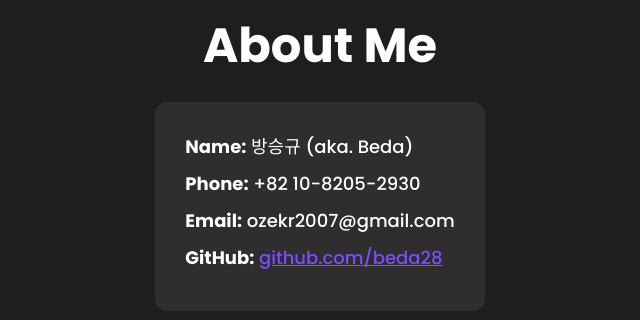
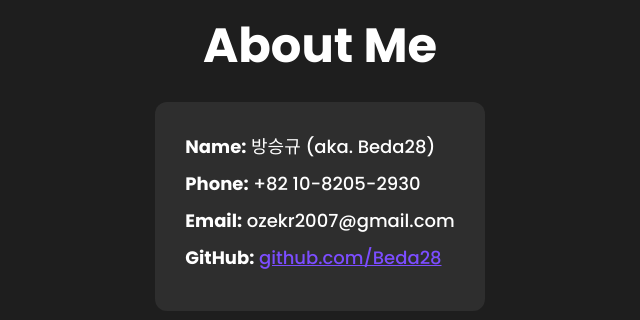
Before and after one commit to Beda28/SDP, a plain HTML site: page index.html in a window 1280 px wide. Shown: the part 1080-1400 px from the top of the page, 320-960 px from the left. Drawn offline with Linux system fonts and the light colour scheme.

Commit message:
Update index.html
링크수정 2트

```diff
--- a/index.html
+++ b/index.html
@@ -194,10 +194,10 @@
     <h1>About Me</h1>
     <div class="contact-box">
       <ul>
-        <li><strong>Name:</strong> 방승규 (aka. Beda)</li>
+        <li><strong>Name:</strong> 방승규 (aka. Beda28)</li>
         <li><strong>Phone:</strong> +82 10-8205-2930</li>
         <li><strong>Email:</strong> ozekr2007@gmail.com</li>
-        <li><strong>GitHub:</strong> <a href="https://github.com/Beda28" target="_blank" style="color:#7c4dff;">github.com/beda28</a></li>
+        <li><strong>GitHub:</strong> <a href="https://github.com/Beda28" target="_blank" style="color:#7c4dff;">github.com/Beda28</a></li>
       </ul>
     </div>
   </section>
```
